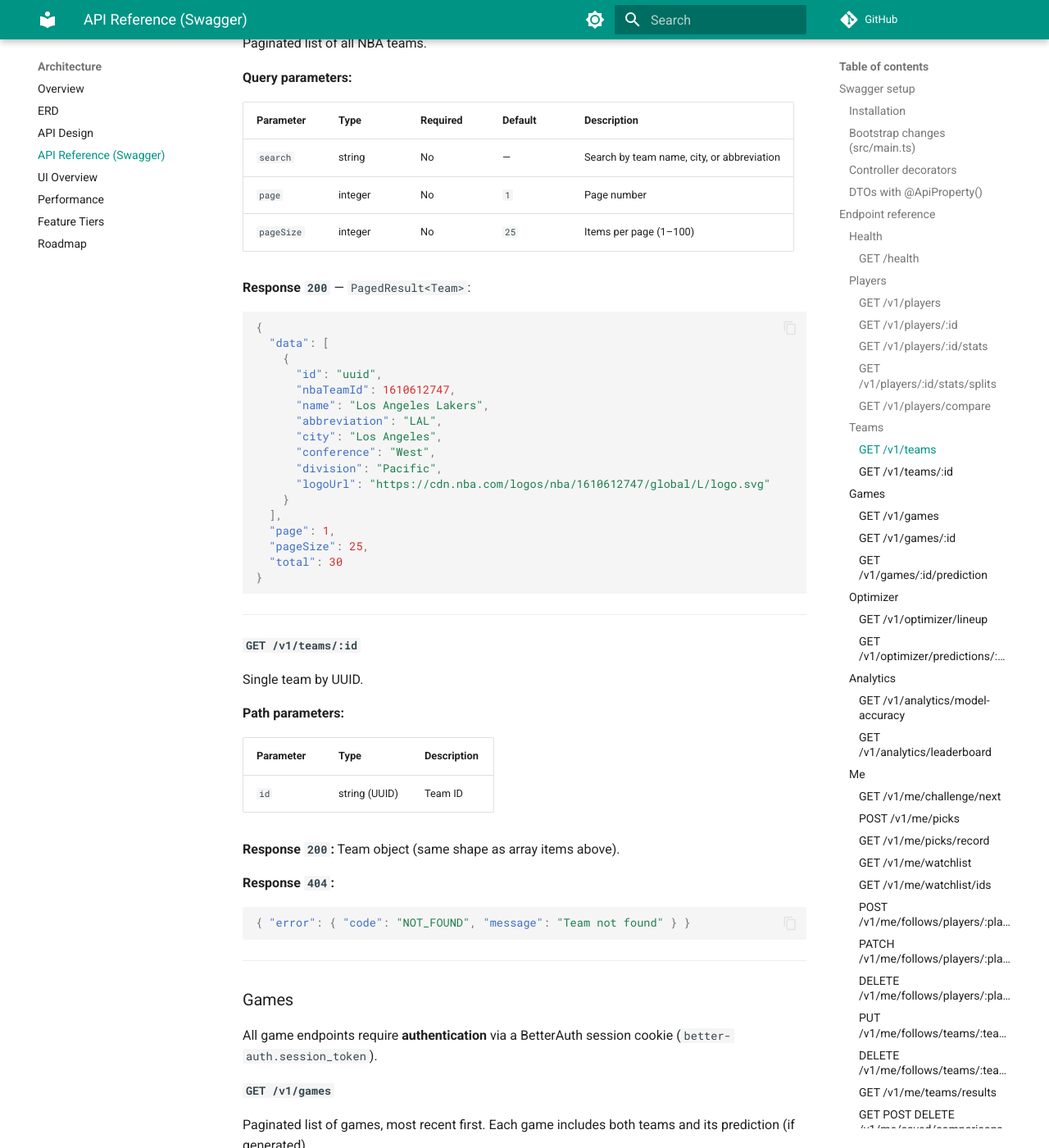
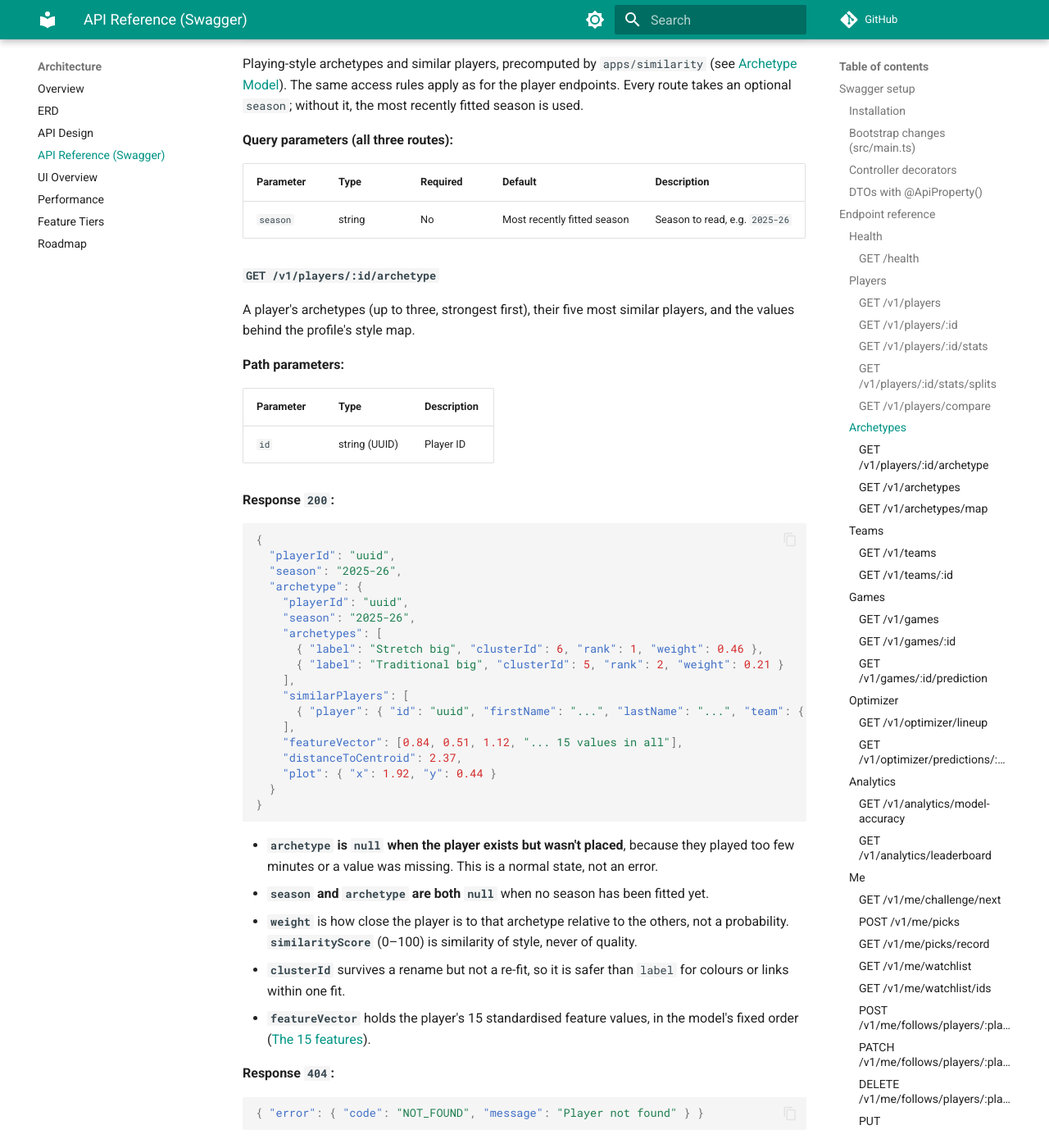
Before and after one commit to Sports-Analytics-Innovation-Platform/Innovation-Documentation-Website, an MkDocs documentation site: the page built from docs/api-reference.md, in a window 1280 px wide and 1400 px high, scrolled down 8513 px. Shown: the whole window at 82% size. Built offline with MkDocs 1.6.1 and Material for MkDocs 9.7.7, drawn with Linux system fonts in a browser that asks for light colours; comment, search, counter and statistics services are not loaded; some of the changed text lies outside the part shown.

Commit message:
docs: document the player archetypes feature
Add an overview page (what users see, routes, data, running and
deploying the model) and a model page (features, clustering, membership
weights, the style map, similar players, naming). Marked as in review
until the player-archetypes branch merges. Add the three routes to the
API Reference and an entry to Feature Tiers.

Co-Authored-By: Claude Opus 5.5 <noreply@anthropic.com>

````diff
--- a/docs/api-reference.md
+++ b/docs/api-reference.md
@@ -359,6 +359,113 @@ GET /v1/players/compare?ids=a1b2c3d4-e5f6-7890-abcd-ef1234567890,f0e9d8c7-b6a5-4
 
 ```json
 { "error": { "code": "NOT_FOUND", "message": "Player {id} not found" } }
+```
+
+---
+
+### Archetypes
+
+!!! warning "In review, not yet merged"
+    These three routes are on branch `player-archetypes` and are not live yet. See [Player Archetypes](player-archetypes/index.md).
+
+Playing-style archetypes and similar players, precomputed by `apps/similarity` (see [Archetype Model](player-archetypes/model.md)). The same access rules apply as for the player endpoints. Every route takes an optional `season`; without it, the most recently fitted season is used.
+
+**Query parameters (all three routes):**
+
+| Parameter | Type | Required | Default | Description |
+|---|---|---|---|---|
+| `season` | string | No | Most recently fitted season | Season to read, e.g. `2025-26` |
+
+#### `GET /v1/players/:id/archetype`
+
+A player's archetypes (up to three, strongest first), their five most similar players, and the values behind the profile's style map.
+
+**Path parameters:**
+
+| Parameter | Type | Description |
+|---|---|---|
+| `id` | string (UUID) | Player ID |
+
+**Response `200`:**
+
+```json
+{
+  "playerId": "uuid",
+  "season": "2025-26",
+  "archetype": {
+    "playerId": "uuid",
+    "season": "2025-26",
+    "archetypes": [
+      { "label": "Stretch big", "clusterId": 6, "rank": 1, "weight": 0.46 },
+      { "label": "Traditional big", "clusterId": 5, "rank": 2, "weight": 0.21 }
+    ],
+    "similarPlayers": [
+      { "player": { "id": "uuid", "firstName": "...", "lastName": "...", "team": { "...": "..." } }, "rank": 1, "similarityScore": 71.3 }
+    ],
+    "featureVector": [0.84, 0.51, 1.12, "... 15 values in all"],
+    "distanceToCentroid": 2.37,
+    "plot": { "x": 1.92, "y": 0.44 }
+  }
+}
+```
+
+- **`archetype` is `null` when the player exists but wasn't placed**, because they played too few minutes or a value was missing. This is a normal state, not an error.
+- **`season` and `archetype` are both `null`** when no season has been fitted yet.
+- **`weight`** is how close the player is to that archetype relative to the others, not a probability. **`similarityScore`** (0–100) is similarity of style, never of quality.
+- **`clusterId`** survives a rename but not a re-fit, so it is safer than `label` for colours or links within one fit.
+- **`featureVector`** holds the player's 15 standardised feature values, in the model's fixed order ([The 15 features](player-archetypes/model.md#the-15-features)).
+
+**Response `404`:**
+
+```json
+{ "error": { "code": "NOT_FOUND", "message": "Player not found" } }
+```
+
+---
+
+#### `GET /v1/archetypes`
+
+The season's archetypes and how many players each holds, largest first.
+
+**Response `200`:**
+
+```json
+{
+  "season": "2025-26",
+  "archetypes": [
+    { "clusterId": 4, "label": "Scoring wing", "memberCount": 66 }
+  ]
+}
+```
+
+When no season has been fitted: `{ "season": null, "archetypes": [] }`.
+
+---
+
+#### `GET /v1/archetypes/map`
+
+Every placed player's point on the style map, plus the archetype list for the legend. Not paginated: the map shows the whole league at once, and each row is small.
+
+**Response `200`:**
+
+```json
+{
+  "season": "2025-26",
+  "players": [
+    { "playerId": "uuid", "firstName": "...", "lastName": "...", "clusterId": 4, "plotX": -1.2, "plotY": 0.8 }
+  ],
+  "archetypes": [
+    { "clusterId": 4, "label": "Scoring wing", "memberCount": 66 }
+  ]
+}
+```
+
+`clusterId` is the player's main (rank 1) archetype. `plotX` and `plotY` are principal-component scores; only their positions relative to each other mean anything.
+
+**Response `404`:** no season has been fitted yet.
+
+```json
+{ "error": { "code": "NOT_FOUND", "message": "No season has a fitted archetype model" } }
 ```
 
 ---
--- a/mkdocs.yml
+++ b/mkdocs.yml
@@ -85,6 +85,9 @@ nav:
   - Become Pro:
       - Overview: become-pro/index.md
       - Valuation Model: become-pro/valuation-model.md
+  - Player Archetypes:
+      - Overview: player-archetypes/index.md
+      - Archetype Model: player-archetypes/model.md
   - Process:
       - Methodology: methodology.md
       - Sprint Log: sprint-log.md
````
Also changed, not shown: docs/design/feature-tiers.md (+1 -0 lines), docs/player-archetypes/index.md (added, +151 -0 lines), docs/player-archetypes/model.md (added, +215 -0 lines).
